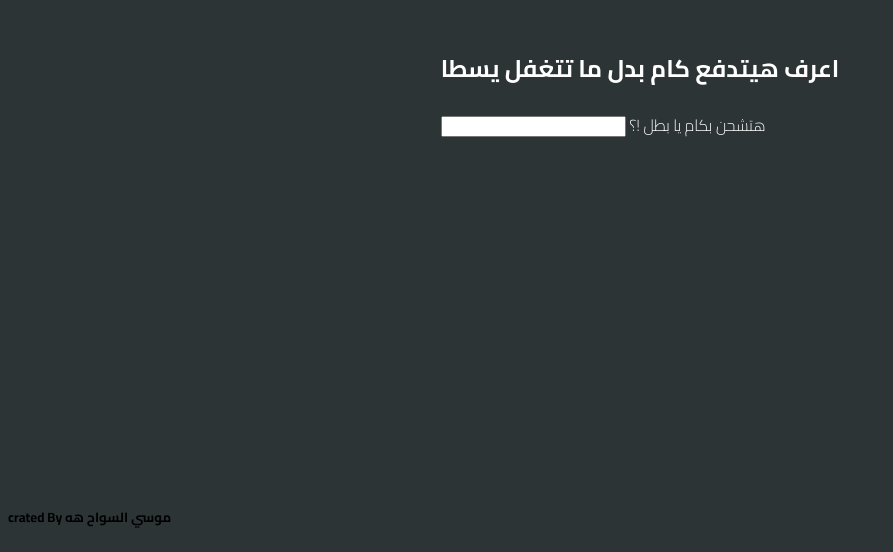
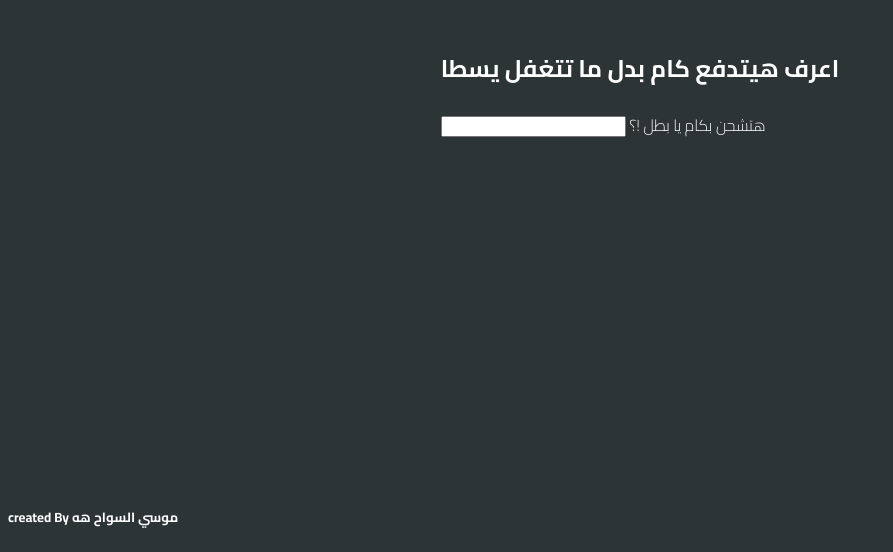
Before and after one commit to m0usaa/e3rafrasedak, a plain HTML site: page index3cbb.html in a window 1280 px wide. Shown: the part 325-877 px from the top of the page, without its empty margins (0-893 px from the left). Drawn offline with Linux system fonts and the light colour scheme.

Commit message:
Update index3cbb.html

```diff
--- a/index3cbb.html
+++ b/index3cbb.html
@@ -18,7 +18,7 @@
       <span id="result"></span>
     </div>
   </div>
-  <h5 class="crate">crated By موسي السواح هه</h5>
+  <h5 class="crate" style="color: white;">created By موسي السواح هه</h5>
   <script src="app.js"></script>
 </body>
 <script>
```
